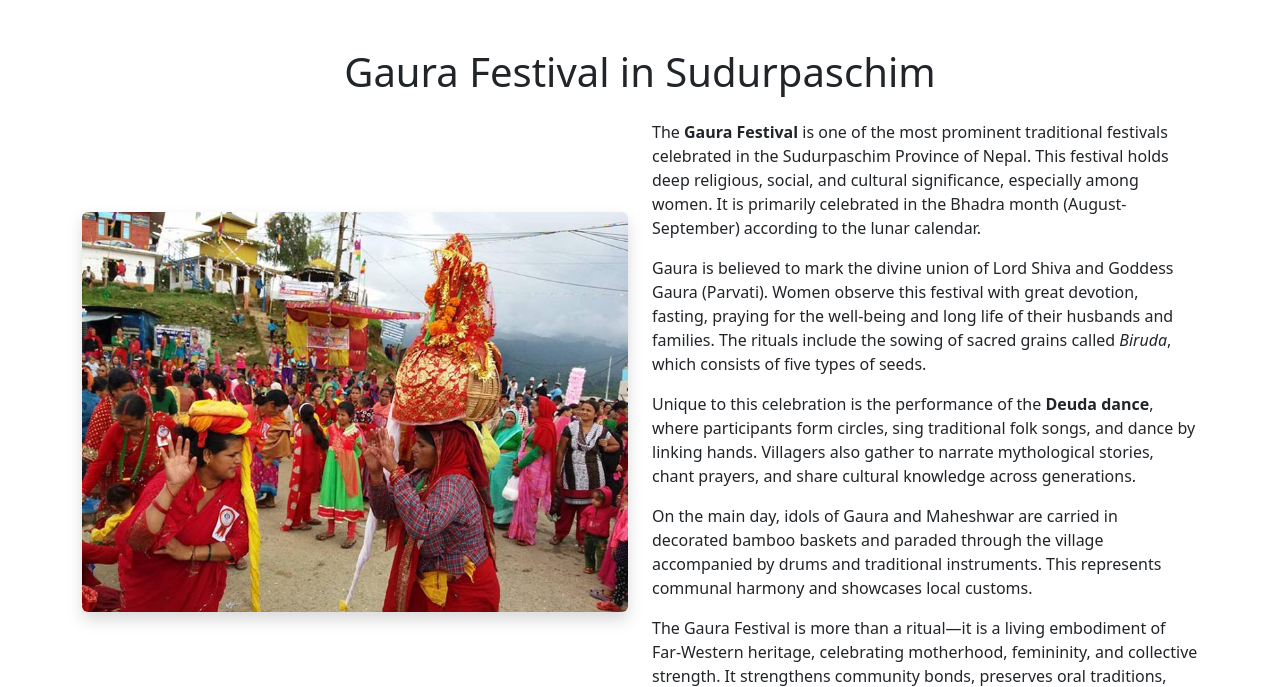
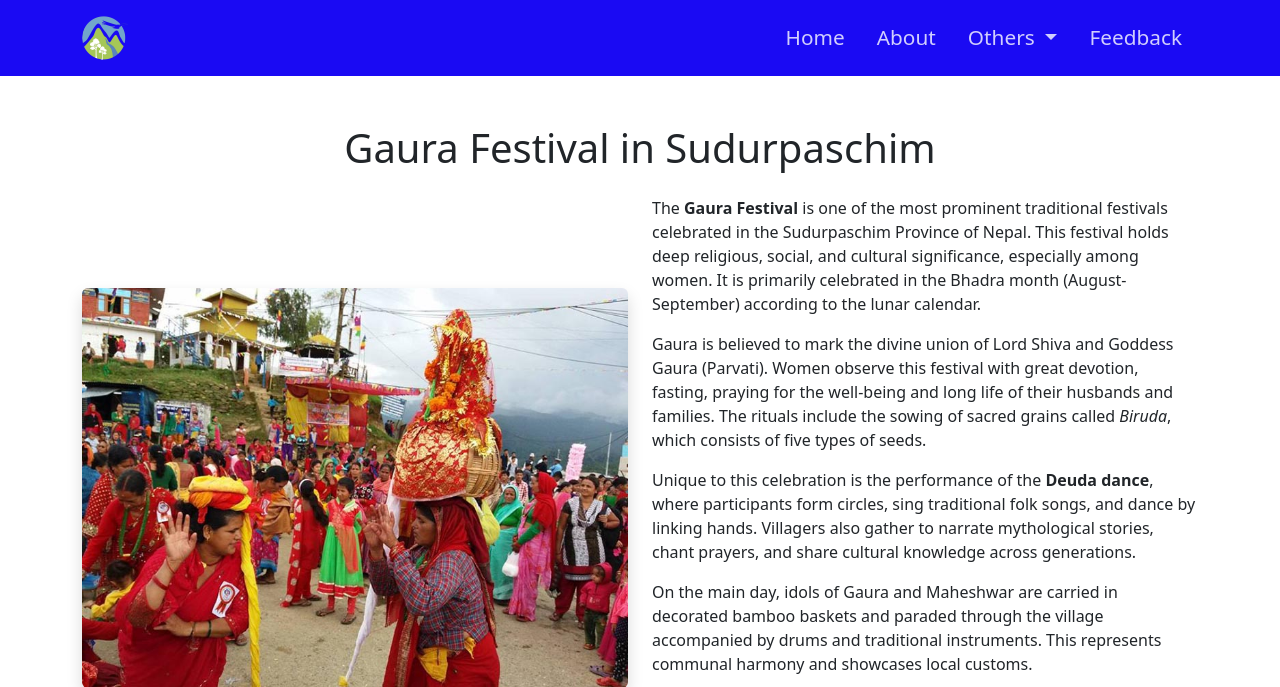
Before and after one commit to Bibekadhikari77/python-flask-blog, a Flask app: page /Cultural/gaura.html in a window 1280 px wide. Shown: the top 687 px of the page. Run offline with Flask 3, Linux system fonts and the light colour scheme.

Commit message:
Added header part on Festival folder

```diff
--- a/app.py
+++ b/app.py
@@ -1,4 +1,3 @@
-# ...existing code...
 from flask import Flask, render_template, request, redirect, url_for, flash
 from flask_sqlalchemy import SQLAlchemy
 import os
@@ -19,6 +18,10 @@ class Feedback(db.Model):
 
 @app.route('/')
 def home():
+    return render_template('index.html')
+
+@app.route('/index')
+def index():
     return render_template('index.html')
 
 @app.route('/index.html')
--- a/templates/Community/ethnic-harmony.html
+++ b/templates/Community/ethnic-harmony.html
@@ -15,7 +15,9 @@
     }
   </style>
 </head>
+<link rel="stylesheet" href="/static/style.css">
 <body>
+  {% include 'Community/common-header.html' %}
   <div class="container my-5">
     <h1 class="text-center mb-4">Ethnic Harmony in Sudurpaschim</h1>
 
--- a/templates/Community/joint-family.html
+++ b/templates/Community/joint-family.html
@@ -15,7 +15,9 @@
     }
   </style>
 </head>
+<link rel="stylesheet" href="/static/style.css">
 <body>
+  {% include 'Community/common-header.html' %}
   <div class="container my-5">
     <h1 class="text-center mb-5">Joint Family System in Nepal</h1>
 
--- a/templates/Community/village-life.html
+++ b/templates/Community/village-life.html
@@ -15,7 +15,9 @@
     }
   </style>
 </head>
+<link rel="stylesheet" href="/static/style.css">
 <body>
+  {% include 'Community/common-header.html' %}
   <div class="container my-5">
     <h1 class="text-center mb-5">Village Life in Sudurpaschim</h1>
 
--- /dev/null
+++ b/templates/Cultural/common-header.html
@@ -0,0 +1,36 @@
+<!-- common-header.html: Contains the common navbar/header for Community pages -->
+<nav class="navbar navbar-expand-lg navbar-dark navbar-custom sticky-top">
+  <div class="container">
+    <a class="navbar-brand d-flex align-items-center gap-2" href="#">
+      <img src="{{ url_for('static', filename='images/logo2-removebg-preview.png') }}" alt="Logo" width="50" height="50" class="rounded-circle">
+    </a>
+    <button class="navbar-toggler" type="button" data-bs-toggle="collapse" data-bs-target="#navbarNav">
+      <span class="navbar-toggler-icon"></span>
+    </button>
+    <div class="collapse navbar-collapse" id="navbarNav">
+      <ul class="navbar-nav ms-auto">
+        <li class="nav-item">
+          <a class="nav-link nav-large" href="/">Home</a>
+        </li>
+        <li class="nav-item">
+          <a class="nav-link nav-large" href="/index#about">About</a>
+        </li>
+        <li class="nav-item dropdown">
+          <a class="nav-link dropdown-toggle nav-large" href="#" role="button" data-bs-toggle="dropdown">
+            Others
+          </a>
+          <ul class="dropdown-menu">
+            <li><a class="dropdown-item" href="/culture">Culture</a></li>
+            <li><a class="dropdown-item" href="/youth">Youth</a></li>
+            <li><a class="dropdown-item" href="/issues">Social Issues</a></li>
+            <li><a class="dropdown-item" href="/festivals">Festivals</a></li>
+            <li><a class="dropdown-item" href="/community">Community</a></li>
+          </ul>
+        </li>
+        <li class="nav-item">
+          <a class="nav-link nav-large" href="/feedback">Feedback</a>
+        </li>
+      </ul>
+    </div>
+  </div>
+</nav>
--- a/templates/Cultural/festivals-identity.html
+++ b/templates/Cultural/festivals-identity.html
@@ -16,7 +16,9 @@
     }
   </style>
 </head>
+<link rel="stylesheet" href="/static/style.css">
 <body>
+    {% include 'Cultural/common-header.html' %}
   <div class="container my-5">
     <h1 class="text-center mb-4">Deuda: Cultural Heritage of Karnali & Sudurpashchim</h1>
 
--- a/templates/Cultural/folk-culture.html
+++ b/templates/Cultural/folk-culture.html
@@ -16,7 +16,9 @@
     }
   </style>
 </head>
+<link rel="stylesheet" href="/static/style.css">
 <body>
+      {% include 'Cultural/common-header.html' %}
   <div class="container my-5">
     <h1 class="text-center mb-4">Bhuwa Naach: The War Dance from Far West</h1>
 
--- a/templates/Cultural/gaura.html
+++ b/templates/Cultural/gaura.html
@@ -16,7 +16,9 @@
     }
   </style>
 </head>
+<link rel="stylesheet" href="/static/style.css">
 <body>
+      {% include 'Cultural/common-header.html' %}
   <div class="container my-5">
     <h1 class="text-center mb-4">Gaura Festival in Sudurpaschim</h1>
 
--- a/templates/Festivals/dashain.html
+++ b/templates/Festivals/dashain.html
@@ -15,7 +15,9 @@
     }
   </style>
 </head>
+<link rel="stylesheet" href="/static/style.css">
 <body>
+      {% include 'Festivals/common-header.html' %}
   <div class="container my-5">
     <h1 class="text-center mb-4">Dashain Festival in Sudurpaschim</h1>
 
--- a/templates/Festivals/holi.html
+++ b/templates/Festivals/holi.html
@@ -18,7 +18,9 @@
     }
   </style>
 </head>
+<link rel="stylesheet" href="/static/style.css">
 <body>
+        {% include 'Festivals/common-header.html' %}
   <div class="container my-5">
     <h1 class="text-center mb-5">Holi Festival in Sudurpaschim</h1>
 
--- a/templates/Festivals/maghi.html
+++ b/templates/Festivals/maghi.html
@@ -19,7 +19,9 @@
   }
 </style>
 </head>
+<link rel="stylesheet" href="/static/style.css">
 <body>
+        {% include 'Festivals/common-header.html' %}
   <div class="container my-5">
     <h1 class="text-center mb-4">Maghi Festival in Sudurpaschim</h1>
 
--- a/templates/footer.html
+++ b/templates/footer.html
@@ -21,7 +21,7 @@
         <ul class="list-unstyled">
           <li><a href="culture.html" class="text-white text-decoration-none">Culture</a></li>
           <li><a href="community.html" class="text-white text-decoration-none">Community</a></li>
-          <li><a href="religion.html" class="text-white text-decoration-none">Religion</a></li>
+          <li><a href="issues.html" class="text-white text-decoration-none">Social issues</a></li>
           <li><a href="youth.html" class="text-white text-decoration-none">Youth</a></li>
           <li><a href="festivals.html" class="text-white text-decoration-none">Festivals</a></li>
         </ul>
--- a/templates/header.html
+++ b/templates/header.html
@@ -13,7 +13,7 @@
 <nav class="navbar navbar-expand-lg navbar-dark navbar-custom sticky-top">
   <div class="container">
     <a class="navbar-brand d-flex align-items-center gap-2" href="#">
-      <img src="static/images/nepal.png" alt="Logo" width="50" height="50" class="rounded-circle">
+      <img src="{{ url_for('static', filename='images/logo2-removebg-preview.png') }}" alt="Logo" width="50" height="50" class="rounded-circle">
     </a>
 
     <button class="navbar-toggler" type="button" data-bs-toggle="collapse" data-bs-target="#navbarNav">
```
Also changed, not shown: templates/Community/common-header.html (renamed from templates/navbar.html, +14 -5 lines), templates/Festivals/common-header.html (added, +36 -0 lines), instance/site.db, templates/Social issues/issues.html (added).
